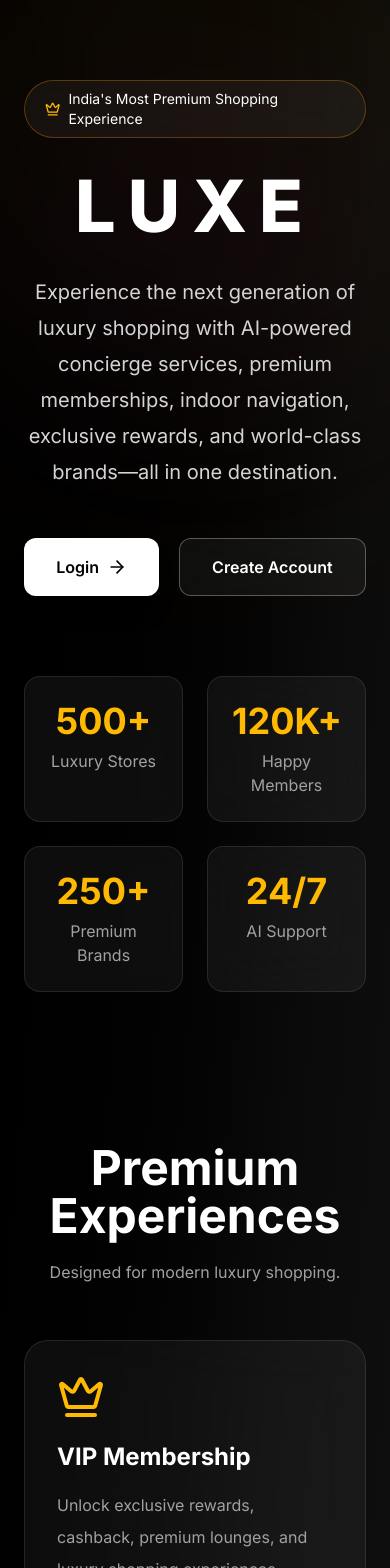
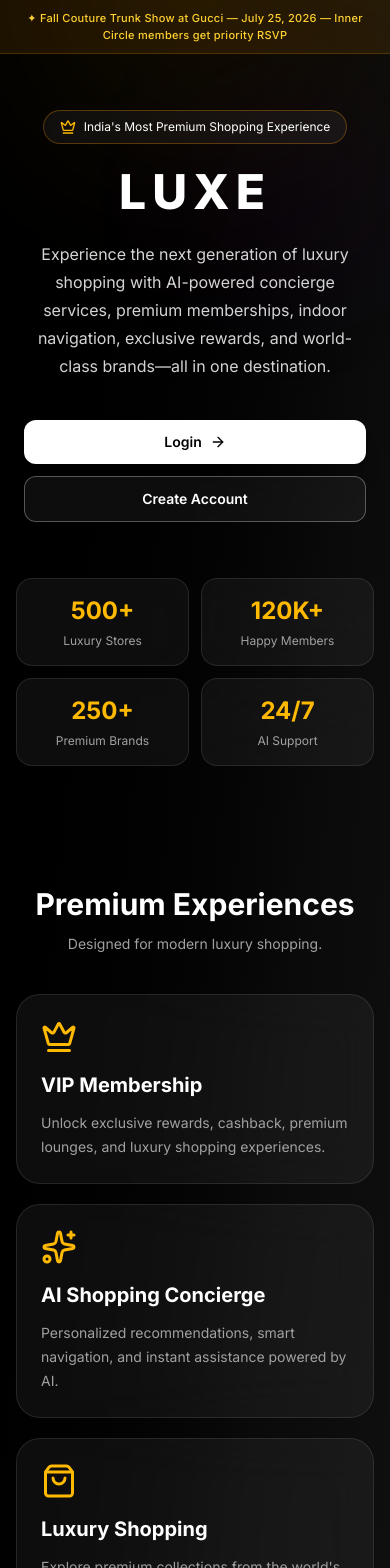
Before and after one commit to Muthuraja18/shopping-mall, a React (Vite) app: page / in a window 390 px wide. Shown: the top 1568 px of the page. Built offline with nearby package versions, Linux system fonts and the light colour scheme; no server answers.

Commit message:
Update LandingPage.tsx

```diff
--- a/src/components/LandingPage.tsx
+++ b/src/components/LandingPage.tsx
@@ -9,6 +9,7 @@ import {
   ArrowRight,
   Star,
   ChevronDown,
+  Quote,
 } from "lucide-react";
 
 interface Props {
@@ -57,6 +58,27 @@ const stats = [
   { value: "24/7", label: "AI Support" },
 ];
 
+const testimonials = [
+  {
+    quote:
+      "The AI concierge found me a private fitting slot at Gucci in under a minute. This is what luxury retail should feel like.",
+    name: "Ananya R.",
+    tier: "Inner Circle Member",
+  },
+  {
+    quote:
+      "Booking valet and lounge access before I even arrive has completely changed how I shop. Worth the membership alone.",
+    name: "Kabir M.",
+    tier: "Prestige Member",
+  },
+  {
+    quote:
+      "Beautifully designed, genuinely useful, and the indoor navigation actually works. No more wandering three floors for one store.",
+    name: "Divya S.",
+    tier: "Elite Member",
+  },
+];
+
 export default function LandingPage({
   onLogin,
   onRegister,
@@ -77,7 +99,7 @@ export default function LandingPage({
           duration: 8,
           repeat: Infinity,
         }}
-        className="absolute -top-40 left-1/2 h-[500px] w-[500px] -translate-x-1/2 rounded-full bg-amber-400/20 blur-[150px]"
+        className="absolute -top-40 left-1/2 h-[300px] w-[300px] sm:h-[500px] sm:w-[500px] -translate-x-1/2 rounded-full bg-amber-400/20 blur-[100px] sm:blur-[150px]"
       />
 
       <motion.div
@@ -88,7 +110,7 @@ export default function LandingPage({
           duration: 6,
           repeat: Infinity,
         }}
-        className="absolute right-20 top-32 h-52 w-52 rounded-full bg-purple-600/10 blur-[120px]"
+        className="absolute right-10 sm:right-20 top-32 h-32 w-32 sm:h-52 sm:w-52 rounded-full bg-purple-600/10 blur-[80px] sm:blur-[120px]"
       />
 
       <motion.div
@@ -99,14 +121,21 @@ export default function LandingPage({
           duration: 7,
           repeat: Infinity,
         }}
-        className="absolute left-20 bottom-32 h-60 w-60 rounded-full bg-blue-600/10 blur-[120px]"
+        className="absolute left-10 sm:left-20 bottom-32 h-36 w-36 sm:h-60 sm:w-60 rounded-full bg-blue-600/10 blur-[80px] sm:blur-[120px]"
       />
+
+      {/* Limited-time promo banner */}
+      <div className="relative z-10 bg-amber-500/10 border-b border-amber-500/20 py-2.5 px-4">
+        <p className="text-center text-[11px] sm:text-xs text-amber-300 font-medium tracking-wide">
+          ✦ Fall Couture Trunk Show at Gucci — July 25, 2026 — Inner Circle members get priority RSVP
+        </p>
+      </div>
 
       {/* Content */}
       <div className="relative z-10">
 
         {/* Hero */}
-        <section className="container mx-auto px-6 pt-20 pb-14">
+        <section className="container mx-auto px-4 sm:px-6 pt-14 sm:pt-20 pb-14">
 
           <motion.div
             initial={{ opacity: 0, y: -40 }}
@@ -114,9 +143,9 @@ export default function LandingPage({
             transition={{ duration: 1 }}
             className="flex justify-center"
           >
-            <div className="flex items-center gap-2 rounded-full border border-amber-500/30 bg-white/5 px-5 py-2 backdrop-blur-lg">
-              <Crown className="h-4 w-4 text-amber-400" />
-              <span className="text-sm">
+            <div className="flex items-center gap-2 rounded-full border border-amber-500/30 bg-white/5 px-4 sm:px-5 py-2 backdrop-blur-lg">
+              <Crown className="h-4 w-4 text-amber-400 flex-shrink-0" />
+              <span className="text-xs sm:text-sm text-center">
                 India's Most Premium Shopping Experience
               </span>
             </div>
@@ -126,7 +155,7 @@ export default function LandingPage({
             initial={{ opacity: 0, y: -40 }}
             animate={{ opacity: 1, y: 0 }}
             transition={{ duration: 1 }}
-            className="mt-8 text-center text-7xl font-black tracking-[12px]"
+            className="mt-6 sm:mt-8 text-center text-5xl sm:text-6xl md:text-7xl font-black tracking-[6px] sm:tracking-[9px] md:tracking-[12px]"
           >
             LUXE
           </motion.h1>
@@ -135,7 +164,7 @@ export default function LandingPage({
             initial={{ opacity: 0 }}
             animate={{ opacity: 1 }}
             transition={{ delay: .5 }}
-            className="mx-auto mt-8 max-w-3xl text-center text-xl leading-9 text-neutral-300"
+            className="mx-auto mt-6 sm:mt-8 max-w-3xl text-center text-base sm:text-lg md:text-xl leading-7 sm:leading-8 md:leading-9 text-neutral-300 px-2"
           >
             Experience the next generation of luxury shopping with AI-powered
             concierge services, premium memberships, indoor navigation,
@@ -148,23 +177,23 @@ export default function LandingPage({
             initial={{ opacity: 0, scale: .9 }}
             animate={{ opacity: 1, scale: 1 }}
             transition={{ delay: .8 }}
-            className="mt-12 flex flex-wrap justify-center gap-5"
+            className="mt-10 sm:mt-12 flex flex-wrap justify-center gap-3 sm:gap-5 px-2"
           >
             <motion.button
               whileHover={{ scale: 1.05 }}
               whileTap={{ scale: .95 }}
               onClick={onLogin}
-              className="flex items-center gap-2 rounded-xl bg-white px-8 py-4 font-semibold text-black shadow-xl"
+              className="flex items-center gap-2 rounded-xl bg-white px-6 sm:px-8 py-3 sm:py-4 text-sm sm:text-base font-semibold text-black shadow-xl w-full sm:w-auto justify-center"
             >
               Login
-              <ArrowRight className="h-5 w-5" />
+              <ArrowRight className="h-4 w-4 sm:h-5 sm:w-5" />
             </motion.button>
 
             <motion.button
               whileHover={{ scale: 1.05 }}
               whileTap={{ scale: .95 }}
               onClick={onRegister}
-              className="rounded-xl border border-white/30 bg-white/5 px-8 py-4 font-semibold backdrop-blur-lg"
+              className="rounded-xl border border-white/30 bg-white/5 px-6 sm:px-8 py-3 sm:py-4 text-sm sm:text-base font-semibold backdrop-blur-lg w-full sm:w-auto"
             >
               Create Account
             </motion.button>
@@ -176,19 +205,19 @@ export default function LandingPage({
             initial={{ opacity: 0 }}
             animate={{ opacity: 1 }}
             transition={{ delay: 1 }}
-            className="mt-20 grid grid-cols-2 gap-6 md:grid-cols-4"
+            className="mt-14 sm:mt-20 grid grid-cols-2 gap-3 sm:gap-6 md:grid-cols-4"
           >
             {stats.map((item) => (
               <motion.div
                 key={item.label}
                 whileHover={{ y: -8 }}
-                className="rounded-2xl border border-white/10 bg-white/5 p-6 text-center backdrop-blur-xl"
+                className="rounded-2xl border border-white/10 bg-white/5 p-4 sm:p-6 text-center backdrop-blur-xl"
               >
-                <h2 className="text-4xl font-bold text-amber-400">
+                <h2 className="text-2xl sm:text-3xl md:text-4xl font-bold text-amber-400">
                   {item.value}
                 </h2>
 
-                <p className="mt-2 text-neutral-400">
+                <p className="mt-1.5 sm:mt-2 text-xs sm:text-base text-neutral-400">
                   {item.label}
                 </p>
               </motion.div>
@@ -198,21 +227,21 @@ export default function LandingPage({
 
         {/* Features */}
 
-        <section className="container mx-auto px-6 py-24">
+        <section className="container mx-auto px-4 sm:px-6 py-16 sm:py-24">
 
-          <div className="mb-14 text-center">
+          <div className="mb-10 sm:mb-14 text-center">
 
-            <h2 className="text-5xl font-bold">
+            <h2 className="text-3xl sm:text-4xl md:text-5xl font-bold">
               Premium Experiences
             </h2>
 
-            <p className="mt-5 text-neutral-400">
+            <p className="mt-3 sm:mt-5 text-sm sm:text-base text-neutral-400">
               Designed for modern luxury shopping.
             </p>
 
           </div>
 
-          <div className="grid gap-8 md:grid-cols-2">
+          <div className="grid gap-5 sm:gap-8 md:grid-cols-2">
 
             {features.map((feature, index) => {
               const Icon = feature.icon;
@@ -228,15 +257,15 @@ export default function LandingPage({
                     scale: 1.03,
                     y: -8,
                   }}
-                  className="rounded-3xl border border-white/10 bg-white/5 p-8 backdrop-blur-xl"
+                  className="rounded-3xl border border-white/10 bg-white/5 p-6 sm:p-8 backdrop-blur-xl"
                 >
-                  <Icon className="mb-5 h-12 w-12 text-amber-400" />
+                  <Icon className="mb-4 sm:mb-5 h-9 w-9 sm:h-12 sm:w-12 text-amber-400" />
 
-                  <h3 className="text-2xl font-bold">
+                  <h3 className="text-xl sm:text-2xl font-bold">
                     {feature.title}
                   </h3>
 
-                  <p className="mt-4 leading-8 text-neutral-400">
+                  <p className="mt-3 sm:mt-4 text-sm sm:text-base leading-6 sm:leading-8 text-neutral-400">
                     {feature.desc}
                   </p>
 
@@ -246,15 +275,57 @@ export default function LandingPage({
           </div>
         </section>
 
+        {/* Testimonials */}
+
+        <section className="container mx-auto px-4 sm:px-6 py-16 sm:py-24">
+
+          <div className="mb-10 sm:mb-14 text-center">
+            <h2 className="text-3xl sm:text-4xl md:text-5xl font-bold">
+              Loved by Our Members
+            </h2>
+            <p className="mt-3 sm:mt-5 text-sm sm:text-base text-neutral-400">
+              Real experiences from the LUXE community.
+            </p>
+          </div>
+
+          <div className="grid gap-5 sm:gap-6 md:grid-cols-3">
+            {testimonials.map((t, index) => (
+              <motion.div
+                key={t.name}
+                initial={{ opacity: 0, y: 40 }}
+                whileInView={{ opacity: 1, y: 0 }}
+                viewport={{ once: true }}
+                transition={{ delay: index * 0.12 }}
+                whileHover={{ y: -6 }}
+                className="rounded-3xl border border-white/10 bg-white/5 p-6 sm:p-7 backdrop-blur-xl flex flex-col"
+              >
+                <Quote className="h-6 w-6 text-amber-400/70 mb-4" />
+                <p className="text-sm sm:text-[15px] leading-relaxed text-neutral-300 flex-1">
+                  "{t.quote}"
+                </p>
+                <div className="mt-5 flex items-center gap-2">
+                  <div className="flex">
+                    {Array.from({ length: 5 }).map((_, i) => (
+                      <Star key={i} className="h-3.5 w-3.5 text-amber-400 fill-amber-400" />
+                    ))}
+                  </div>
+                </div>
+                <p className="mt-3 text-sm font-semibold text-white">{t.name}</p>
+                <p className="text-xs text-neutral-500">{t.tier}</p>
+              </motion.div>
+            ))}
+          </div>
+        </section>
+
         {/* Brands */}
 
-        <section className="container mx-auto px-6 py-20">
+        <section className="container mx-auto px-4 sm:px-6 py-14 sm:py-20">
 
-          <h2 className="text-center text-5xl font-bold">
+          <h2 className="text-center text-3xl sm:text-4xl md:text-5xl font-bold">
             Featured Brands
           </h2>
 
-          <div className="mt-14 grid grid-cols-2 gap-5 md:grid-cols-4">
+          <div className="mt-10 sm:mt-14 grid grid-cols-2 gap-3 sm:gap-5 md:grid-cols-4">
 
             {brands.map((brand) => (
               <motion.div
@@ -263,7 +334,7 @@ export default function LandingPage({
                   scale: 1.08,
                   rotate: 2,
                 }}
-                className="rounded-2xl border border-white/10 bg-white/5 p-8 text-center text-lg font-semibold backdrop-blur-xl"
+                className="rounded-2xl border border-white/10 bg-white/5 p-5 sm:p-8 text-center text-sm sm:text-lg font-semibold backdrop-blur-xl"
               >
                 {brand}
               </motion.div>
@@ -275,27 +346,37 @@ export default function LandingPage({
 
         {/* AI */}
 
-        <section className="container mx-auto px-6 py-24">
+        <section className="container mx-auto px-4 sm:px-6 py-16 sm:py-24">
 
           <motion.div
             whileHover={{ scale: 1.02 }}
-            className="rounded-[40px] border border-white/10 bg-gradient-to-r from-neutral-900 to-neutral-800 p-12"
+            className="rounded-[24px] sm:rounded-[40px] border border-white/10 bg-gradient-to-r from-neutral-900 to-neutral-800 p-6 sm:p-12"
           >
 
             <div className="flex flex-col items-center text-center">
 
-              <Sparkles className="h-16 w-16 text-amber-400" />
+              <Sparkles className="h-10 w-10 sm:h-16 sm:w-16 text-amber-400" />
 
-              <h2 className="mt-6 text-5xl font-bold">
+              <h2 className="mt-5 sm:mt-6 text-3xl sm:text-4xl md:text-5xl font-bold">
                 AI Concierge
               </h2>
 
-              <p className="mt-6 max-w-3xl text-lg leading-9 text-neutral-300">
+              <p className="mt-4 sm:mt-6 max-w-3xl text-sm sm:text-base md:text-lg leading-6 sm:leading-8 md:leading-9 text-neutral-300">
                 Shop smarter with intelligent recommendations, instant booking,
                 premium assistance, loyalty rewards, QR membership cards,
                 indoor navigation, exclusive offers, and personalized shopping
                 journeys.
               </p>
+
+              <motion.button
+                whileHover={{ scale: 1.05 }}
+                whileTap={{ scale: .95 }}
+                onClick={onRegister}
+                className="mt-8 flex items-center gap-2 rounded-xl bg-white px-6 sm:px-8 py-3 sm:py-4 text-sm sm:text-base font-semibold text-black shadow-xl"
+              >
+                Start Shopping Smarter
+                <ArrowRight className="h-4 w-4 sm:h-5 sm:w-5" />
+              </motion.button>
 
             </div>
 
@@ -305,7 +386,7 @@ export default function LandingPage({
 
         {/* Footer */}
 
-        <footer className="pb-16">
+        <footer className="pb-12 sm:pb-16">
 
           <motion.div
             animate={{
@@ -317,26 +398,26 @@ export default function LandingPage({
             }}
             className="flex flex-col items-center"
           >
-            <ChevronDown className="h-10 w-10 text-neutral-500" />
+            <ChevronDown className="h-8 w-8 sm:h-10 sm:w-10 text-neutral-500" />
 
-            <p className="mt-2 text-neutral-500">
+            <p className="mt-2 text-sm sm:text-base text-neutral-500">
               Discover Luxury
             </p>
           </motion.div>
 
-          <div className="mt-14 flex justify-center gap-8 text-neutral-500">
+          <div className="mt-10 sm:mt-14 flex justify-center gap-6 sm:gap-8 text-neutral-500">
 
-            <Store />
+            <Store className="w-5 h-5 sm:w-6 sm:h-6" />
 
-            <ShieldCheck />
+            <ShieldCheck className="w-5 h-5 sm:w-6 sm:h-6" />
 
-            <Star />
+            <Star className="w-5 h-5 sm:w-6 sm:h-6" />
 
-            <Sparkles />
+            <Sparkles className="w-5 h-5 sm:w-6 sm:h-6" />
 
           </div>
 
-          <p className="mt-8 text-center text-sm text-neutral-600">
+          <p className="mt-6 sm:mt-8 text-center text-xs sm:text-sm text-neutral-600 px-4">
             © 2026 LUXE Mall • AI Powered Luxury Shopping Platform
           </p>
 
```
